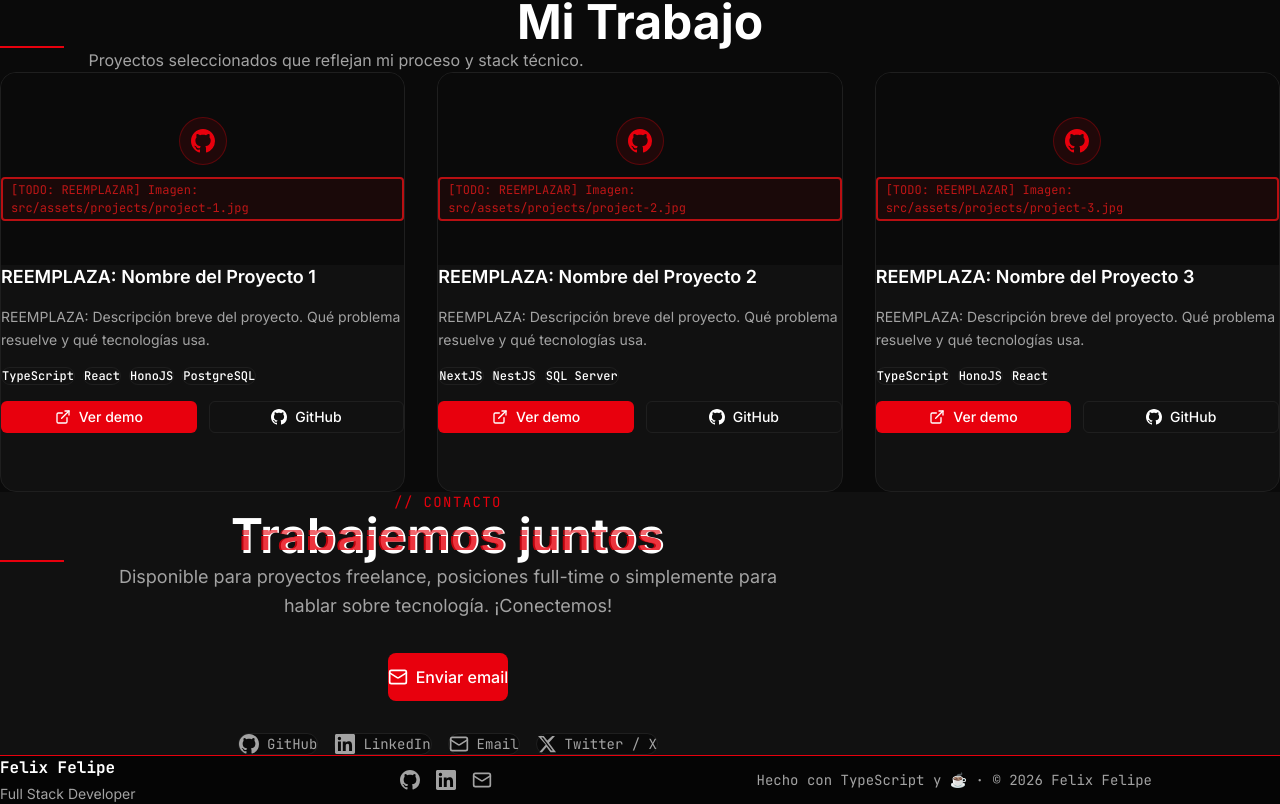
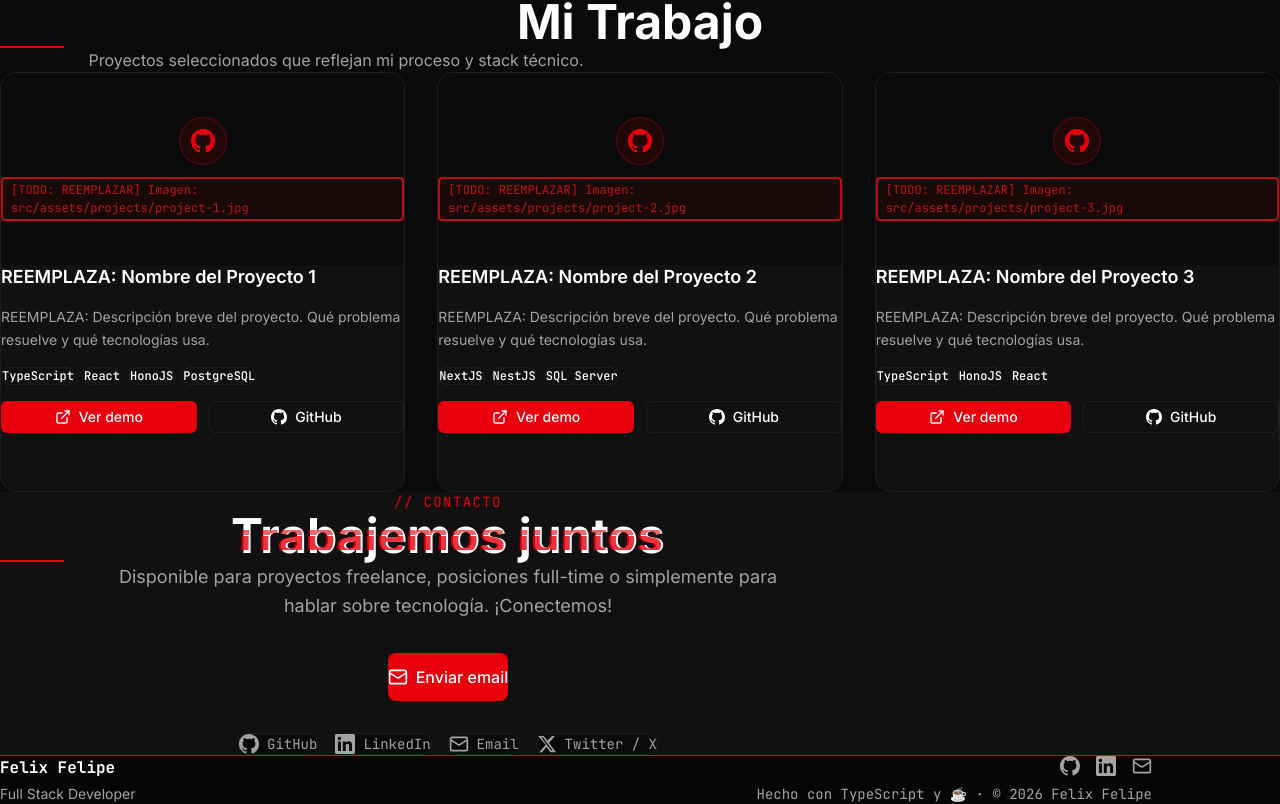
Before and after one commit to Lyscri/Portafolio-web, a React (Vite) app: page / in a window 1280 px wide. Shown: the part 1454-2258 px from the top of the page. Built offline with nearby package versions, Linux system fonts and the light colour scheme.

Commit message:
feat(footer): redesign with minimal two-column layout
Clean structure, new color, socials on right, role in gray, copyright always present.

```diff
--- a/src/components/organisms/Footer.tsx
+++ b/src/components/organisms/Footer.tsx
@@ -11,15 +11,13 @@ const FOOTER_SOCIALS = [
 export function Footer() {
   return (
     <footer className="bg-[#050505] border-t border-[#E8000D] py-8">
-      <div className="max-w-6xl mx-auto px-6 flex flex-col md:flex-row items-center justify-between gap-6">
-        {/* Brand */}
-        <div className="flex flex-col items-center md:items-start gap-1 text-center md:text-left">
+      <div className="max-w-6xl mx-auto px-6 flex flex-col md:flex-row justify-between items-center gap-6 md:gap-0">
+        <div className="flex flex-col gap-1 md:items-start items-center text-center md:text-left">
           <span className="font-mono font-bold text-white text-base">Felix Felipe</span>
           <span className="text-[#A3A3A3] text-sm">Full Stack Developer</span>
         </div>
-
-        {/* Social icons */}
-        <div className="flex items-center gap-4">
+        <div className="flex flex-col gap-2 items-center md:items-end">
+          <div className="flex items-center gap-4 mb-2 md:mb-0">
             {FOOTER_SOCIALS.map(link => (
               <a
                 key={link.label}
@@ -36,12 +34,11 @@ export function Footer() {
               </a>
             ))}
           </div>
-
-        {/* Copyright */}
           <p className="text-[#A3A3A3] text-sm font-mono text-center md:text-right">
             Hecho con TypeScript y ☕ · © {getCurrentYear()} Felix Felipe
           </p>
         </div>
+      </div>
     </footer>
   )
 }
```
Lines whose indentation alone changed are shown as unchanged.
